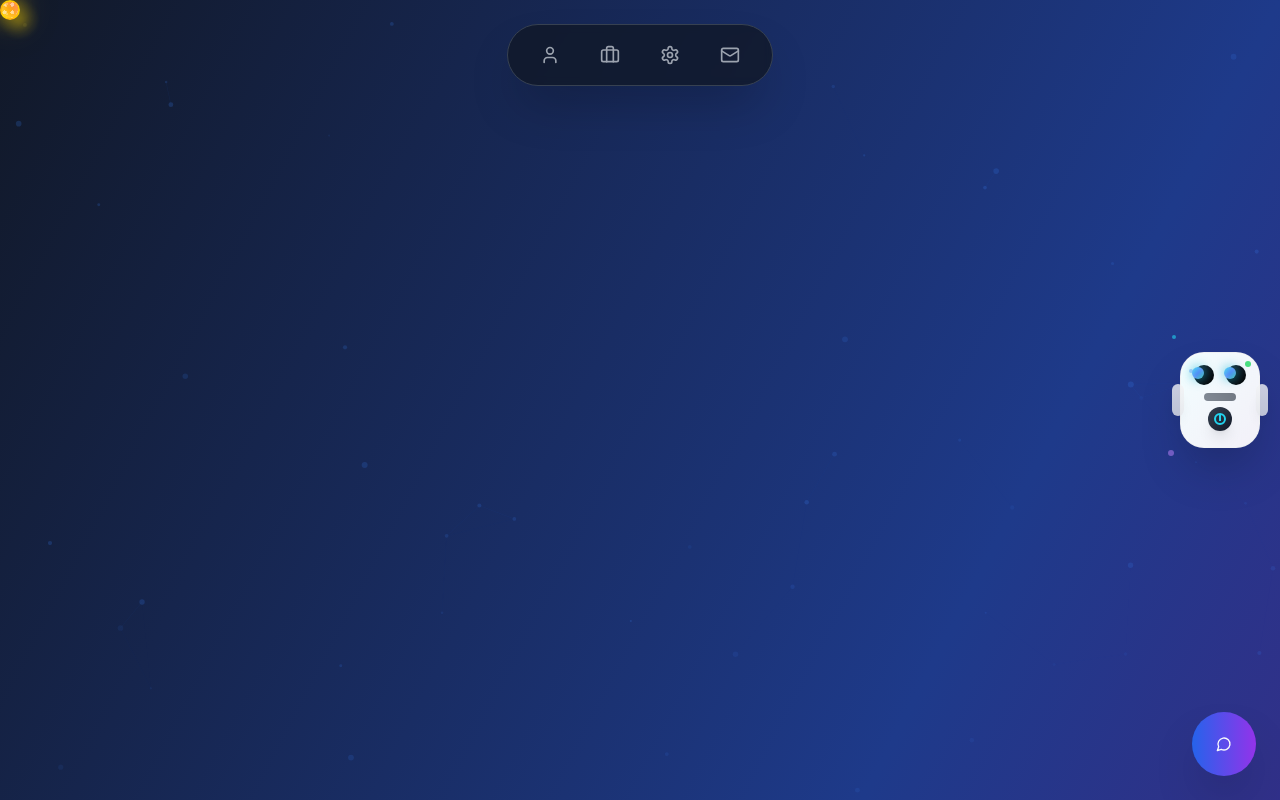
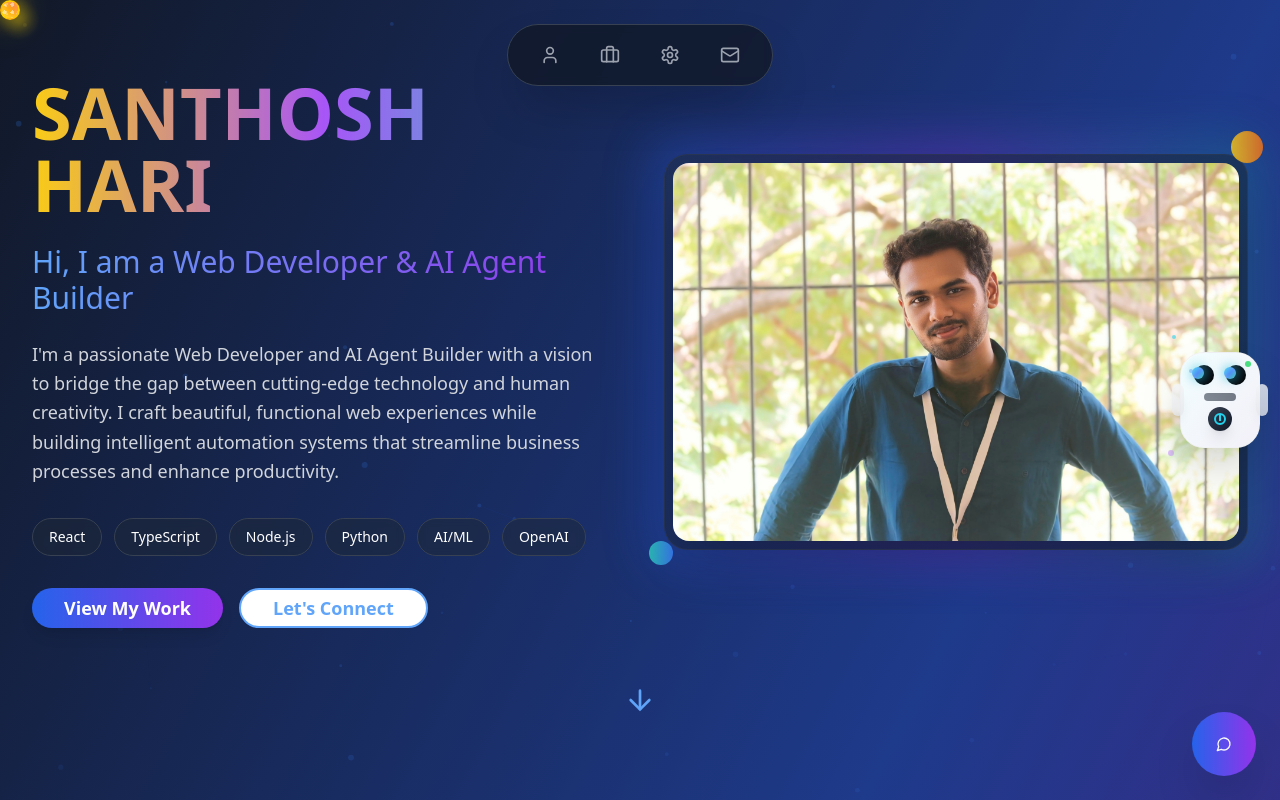
Before and after one commit to santhoshharidev/hari-ai-nexus, a React (Vite) app: page / in a window 1280 px wide. Shown: the top 800 px of the page. Built offline with nearby package versions, Linux system fonts and the light colour scheme.

Commit message:
Fix: Hero section not rendering
The hero section, including the user's name, description, and photo, was not displaying. This commit addresses the issue, ensuring the hero section is visible on the homepage.

```diff
--- a/src/pages/Index.tsx
+++ b/src/pages/Index.tsx
@@ -1,4 +1,3 @@
-
 import { useEffect, useRef } from 'react';
 import { ArrowDown, Github, Linkedin, Instagram, Twitter, Mail, Code, Bot, Zap, Globe, MessageCircle, ExternalLink } from 'lucide-react';
 import { Button } from '@/components/ui/button';
@@ -10,12 +9,16 @@ import MagicalCursor from '@/components/MagicalCursor';
 import CursorFollowingRobot from '@/components/CursorFollowingRobot';
 
 const Index = () => {
+  console.log('Index component is rendering');
+
   const heroRef = useRef<HTMLElement>(null);
   const projectsRef = useRef<HTMLElement>(null);
   const servicesRef = useRef<HTMLElement>(null);
   const contactRef = useRef<HTMLElement>(null);
 
   useEffect(() => {
+    console.log('Index component mounted');
+
     const observerOptions = {
       threshold: 0.1,
       rootMargin: '0px 0px -50px 0px'
@@ -83,6 +86,8 @@ const Index = () => {
     }
   ];
 
+  console.log('About to render main content');
+
   return (
     <div className="min-h-screen bg-gradient-to-br from-gray-900 via-blue-900 to-purple-900 text-white overflow-x-hidden">
       <ParticleBackground />
@@ -90,6 +95,7 @@ const Index = () => {
       <CursorFollowingRobot />
       <FloatingNav
         onNavigate={(section) => {
+          console.log('Navigating to section:', section);
           if (section === 'hero') scrollToSection(heroRef);
           else if (section === 'about') scrollToSection(heroRef);
           else if (section === 'projects') scrollToSection(projectsRef);
@@ -98,12 +104,12 @@ const Index = () => {
         }}
       />
 
-      {/* Hero Section */}
+      {/* Hero Section - This should be visible immediately */}
       <section ref={heroRef} className="min-h-screen flex items-center justify-center relative px-4 sm:px-6 lg:px-8">
         <div className="max-w-7xl mx-auto w-full">
           <div className="grid lg:grid-cols-2 gap-12 items-center">
             {/* Left Side - Name and Description */}
-            <div className="space-y-8 opacity-0 animate-fade-in" style={{ animationDelay: '0.2s' }}>
+            <div className="space-y-8">
               <div>
                 <h1 className="text-5xl sm:text-6xl lg:text-7xl font-bold mb-6 leading-tight">
                   <span className="block bg-gradient-to-r from-yellow-400 via-purple-500 to-teal-400 bg-clip-text text-transparent">
@@ -130,13 +136,19 @@ const Index = () => {
 
               <div className="flex flex-col sm:flex-row gap-4">
                 <Button
-                  onClick={() => scrollToSection(projectsRef)}
+                  onClick={() => {
+                    console.log('View My Work clicked');
+                    scrollToSection(projectsRef);
+                  }}
                   className="bg-gradient-to-r from-blue-600 to-purple-600 hover:from-blue-700 hover:to-purple-700 text-white px-8 py-4 rounded-full text-lg font-semibold shadow-lg hover:shadow-xl transition-all duration-300 transform hover:scale-105"
                 >
                   View My Work
                 </Button>
                 <Button
-                  onClick={() => scrollToSection(contactRef)}
+                  onClick={() => {
+                    console.log('Let\'s Connect clicked');
+                    scrollToSection(contactRef);
+                  }}
                   variant="outline"
                   className="border-2 border-blue-400 text-blue-400 hover:bg-blue-400 hover:text-gray-900 px-8 py-4 rounded-full text-lg font-semibold transition-all duration-300 transform hover:scale-105"
                 >
@@ -146,7 +158,7 @@ const Index = () => {
             </div>
 
             {/* Right Side - Photo */}
-            <div className="relative opacity-0 animate-fade-in" style={{ animationDelay: '0.6s' }}>
+            <div className="relative">
               <div className="relative group">
                 {/* Glowing background effect */}
                 <div className="absolute -inset-4 bg-gradient-to-r from-blue-600 via-purple-600 to-teal-600 rounded-3xl blur-xl opacity-30 group-hover:opacity-50 transition-opacity duration-500"></div>
@@ -157,6 +169,8 @@ const Index = () => {
                     src="/lovable-uploads/6306526b-9949-4fa7-8be0-5b7466535601.png"
                     alt="Santhosh Hari - Web Developer & AI Agent Builder"
                     className="w-full h-auto rounded-2xl shadow-2xl transform transition-transform duration-500 group-hover:scale-105"
+                    onLoad={() => console.log('Image loaded successfully')}
+                    onError={() => console.log('Image failed to load')}
                   />
 
                   {/* Floating elements */}
@@ -169,7 +183,7 @@ const Index = () => {
           </div>
 
           {/* Scroll indicator */}
-          <div className="text-center mt-16 opacity-0 animate-fade-in" style={{ animationDelay: '1s' }}>
+          <div className="text-center mt-16">
             <ArrowDown className="h-8 w-8 text-blue-400 animate-bounce cursor-pointer mx-auto" onClick={() => scrollToSection(projectsRef)} />
           </div>
         </div>
```
